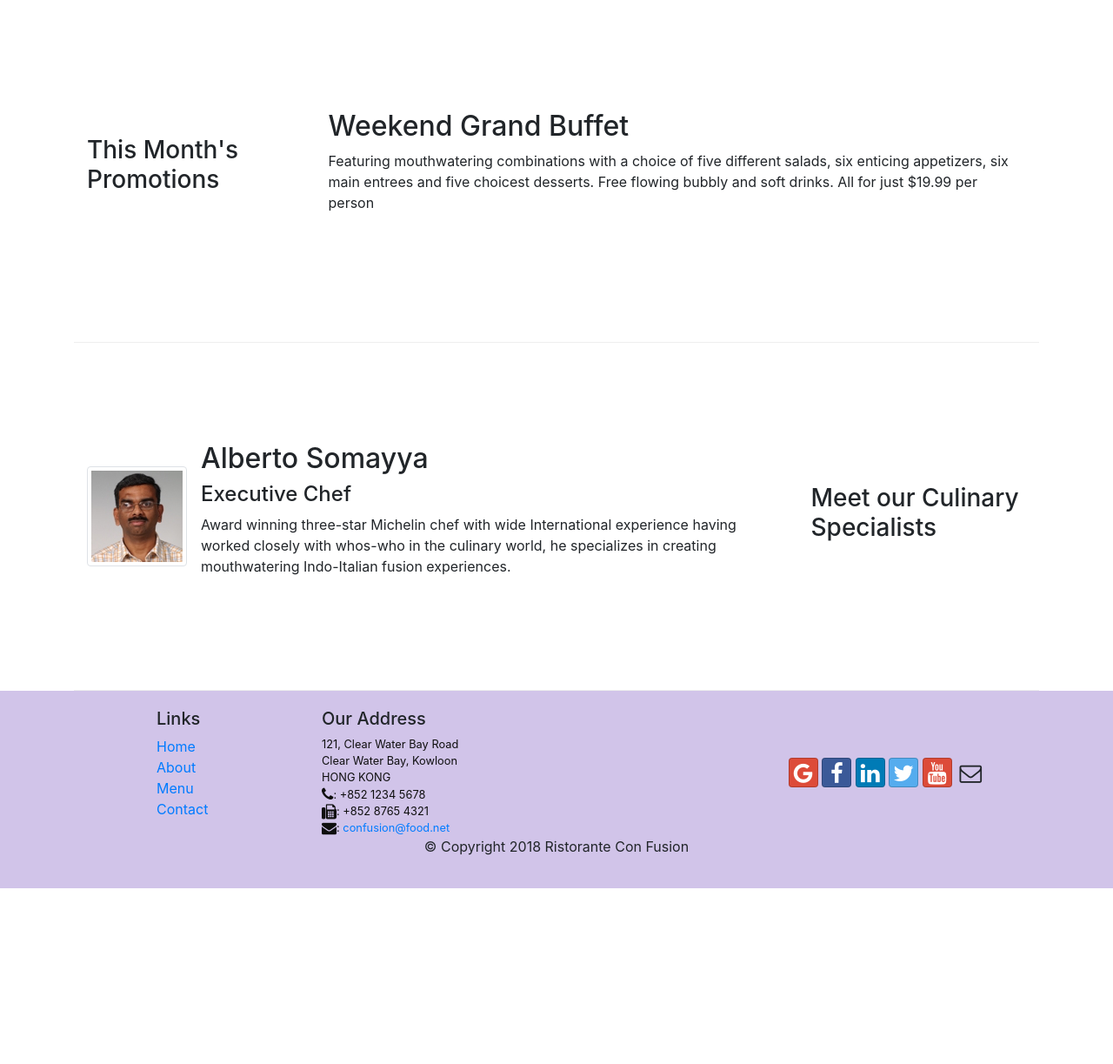
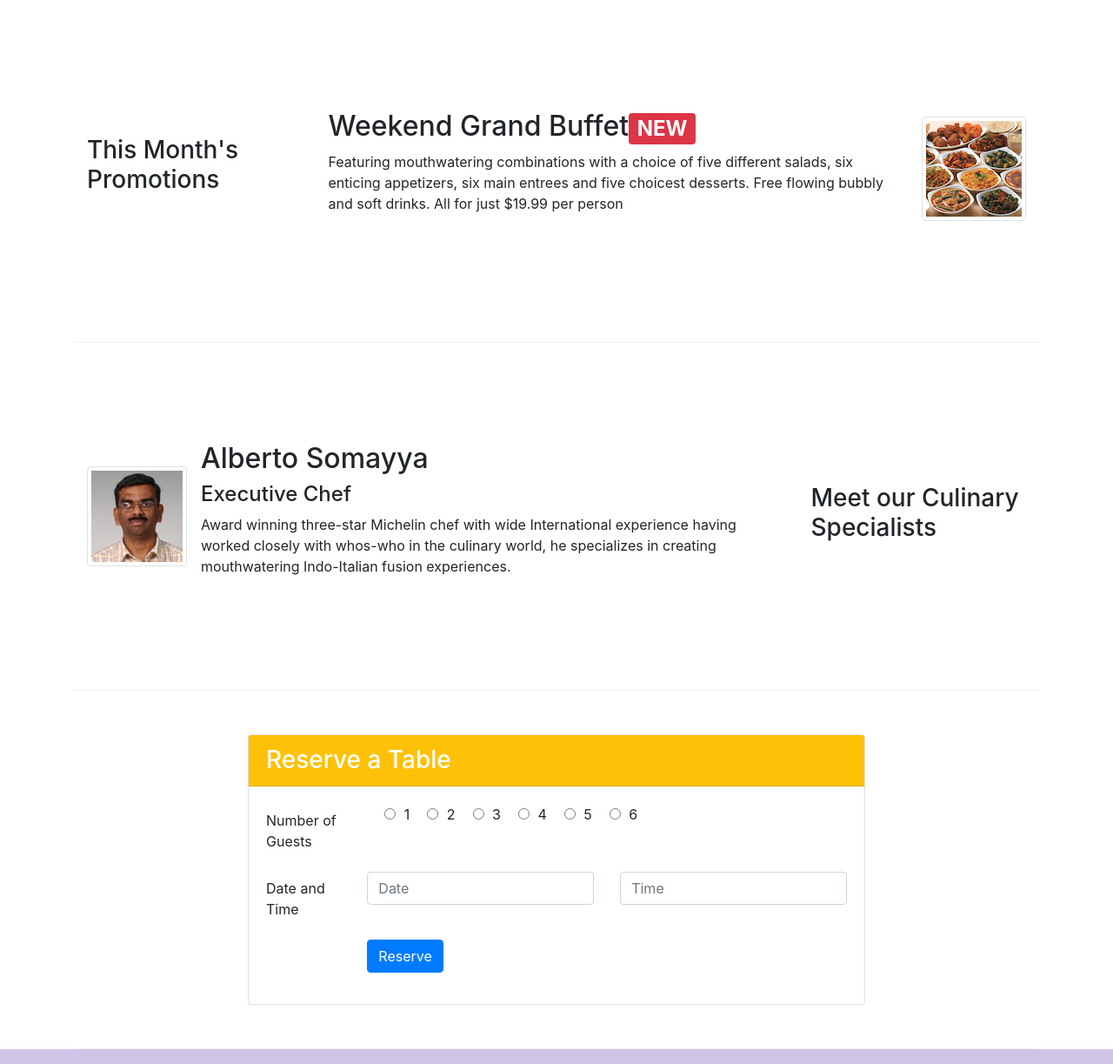
Before and after one commit to yashbansal6/conFusion, a website: page index.html in a window 1280 px wide. Shown: the part 740-1963 px from the top of the page at 87% size. Before the commit the page ends 1761 px from the top, so only its background shows below. Drawn offline with nearby package versions, Linux system fonts and the light colour scheme.

Commit message:
a2: form

```diff
--- a/index.html
+++ b/index.html
@@ -42,8 +42,11 @@
                     <h1>Ristorante con Fusion</h1>
                     <p>We take inspiration from the World's best cuisines, and create a unique fusion experience. Our lipsmacking creations will tickle your culinary senses!</p>
                 </div>
-                <div class="col-12 col-sm align-self-center">
+                <div class="col-12 col-sm-3 align-self-center">
                     <img src="img/logo.png" class="img-fluid">
+                </div>
+                <div class="col-12 col-sm-3 align-self-center">
+                    <a href="#reservetable" class="btn btn-warning btn-block" role="button">  Reserve table</a>
                 </div>
             </div>
         </div>
@@ -63,19 +66,24 @@
                     <div class="media-body">
                         <!-- alert, progress bar -->
                         <h2 class="mt-0">Uthappizza<span class="badge badge-danger">HOT</span><span class="badge badge-pill badge-secondary">$4.99</span></h2>
-                        <p>A unique combination of Indian Uthappam (pancake) and Italian pizza, topped with Cerignola olives, ripe vine cherry tomatoes, Vidalia onion, Guntur chillies and Buffalo Paneer.</p>
+                        <p class="d-none d-sm-block">A unique combination of Indian Uthappam (pancake) and Italian pizza, topped with Cerignola olives, ripe vine cherry tomatoes, Vidalia onion, Guntur chillies and Buffalo Paneer.</p>
                     </div>
                 </div>
             </div>
         </div>
 
         <div class="row row-content align-items-center">
-            <div class="col-12 col-sm-4 col-md-3">
+            <div class="col-12 col-sm-4 col-md-3 order-sm-first">
                 <h3>This Month's Promotions</h3>
             </div>
-            <div class="col col-sm col-md">
-                <h2>Weekend Grand Buffet</h2>
-                <p>Featuring mouthwatering combinations with a choice of five different salads, six enticing appetizers, six main entrees and five choicest desserts. Free flowing bubbly and soft drinks. All for just $19.99 per person </p>
+            <div class="col col-sm col-md order-sm-last">
+                <div class="media">
+                    <div class="media-body">
+                        <h2 class="mt-0">Weekend Grand Buffet<span class="badge badge-danger">NEW</span></h2>
+                        <p class="d-none d-sm-block">Featuring mouthwatering combinations with a choice of five different salads, six enticing appetizers, six main entrees and five choicest desserts. Free flowing bubbly and soft drinks. All for just $19.99 per person </p>
+                    </div>
+                    <img class="d-flex ml-3 img-thumbnail align-self-center" src="img/buffet.png" alt="buffet">
+                </div>
             </div>
         </div>
 
@@ -89,7 +97,64 @@
                     <div class="media-body">
                         <h2 class="mt-0">Alberto Somayya</h2>
                         <h4>Executive Chef</h4>
-                        <p>Award winning three-star Michelin chef with wide International experience having worked closely with whos-who in the culinary world, he specializes in creating mouthwatering Indo-Italian fusion experiences. </p>
+                        <p class="d-none d-sm-block">Award winning three-star Michelin chef with wide International experience having worked closely with whos-who in the culinary world, he specializes in creating mouthwatering Indo-Italian fusion experiences. </p>
+                    </div>
+                </div>
+            </div>
+        </div>
+
+        <div class="row row-content align-items-center">
+            <div class="col-12 col-sm-8 offset-sm-2">
+                <div class="card">
+                    <h3 class="card-header bg-warning text-white">Reserve a Table</h3>
+                    <div class="card-body">
+                        <form id="reservetable">
+                            <div class="form-group row">
+                                <label for="noofguests" class="col-md-2 col-form-label">Number of Guests</label>
+                                <div class="col-md-10">
+                                    <div class="form-check form-check-inline">
+                                        <div class="form-check ">
+                                            <input class="form-check-input" type="radio" name="noofguests" id="guestno1" value="1">
+                                            <label class="form-check-label" for="guestno1"></label>1</label>
+                                        </div>
+                                        <div class="form-check">
+                                            <input class="form-check-input" type="radio" name="noofguests" id="guestno2" value="2">
+                                            <label class="form-check-label" for="guestno2">2</label>
+                                        </div>
+                                        <div class="form-check">
+                                            <input class="form-check-input" type="radio" name="noofguests" id="guestno3" value="3">
+                                            <label class="form-check-label" for="guestno3">3</label>
+                                        </div>
+                                        <div class="form-check ">
+                                            <input class="form-check-input" type="radio" name="noofguests" id="guestno4" value="4">
+                                            <label class="form-check-label" for="guestno4">4</label>
+                                        </div>
+                                        <div class="form-check">
+                                            <input class="form-check-input" type="radio" name="noofguests" id="guestno5" value="5">
+                                            <label class="form-check-label" for="guestno5">5</label>
+                                        </div>
+                                        <div class="form-check">
+                                            <input class="form-check-input" type="radio" name="noofguests" id="guestno6" value="6">
+                                            <label class="form-check-label" for="guestno6">6</label>
+                                        </div>
+                                    </div>
+                                </div>
+                            </div>
+                            <div class="form-group row">
+                                <label for="dateandtime" class="col-md-2 col-form-label"> Date and Time</label>
+                                <div class="col-md-5">
+                                    <input type="text" class="form-control" id="date" name="dateandtime" placeholder="Date">
+                                </div>
+                                <div class="col-md-5">
+                                    <input type="text" class="form-control" id="time" name="dateandtime" placeholder="Time">
+                                </div>
+                            </div>
+                            <div class="form-group row">
+                                <div class="offset-md-2 col-md-10">
+                                    <button type="submit" class="btn btn-primary">Reserve</button>
+                                </div>
+                            </div>
+                        </form>
                     </div>
                 </div>
             </div>
```
